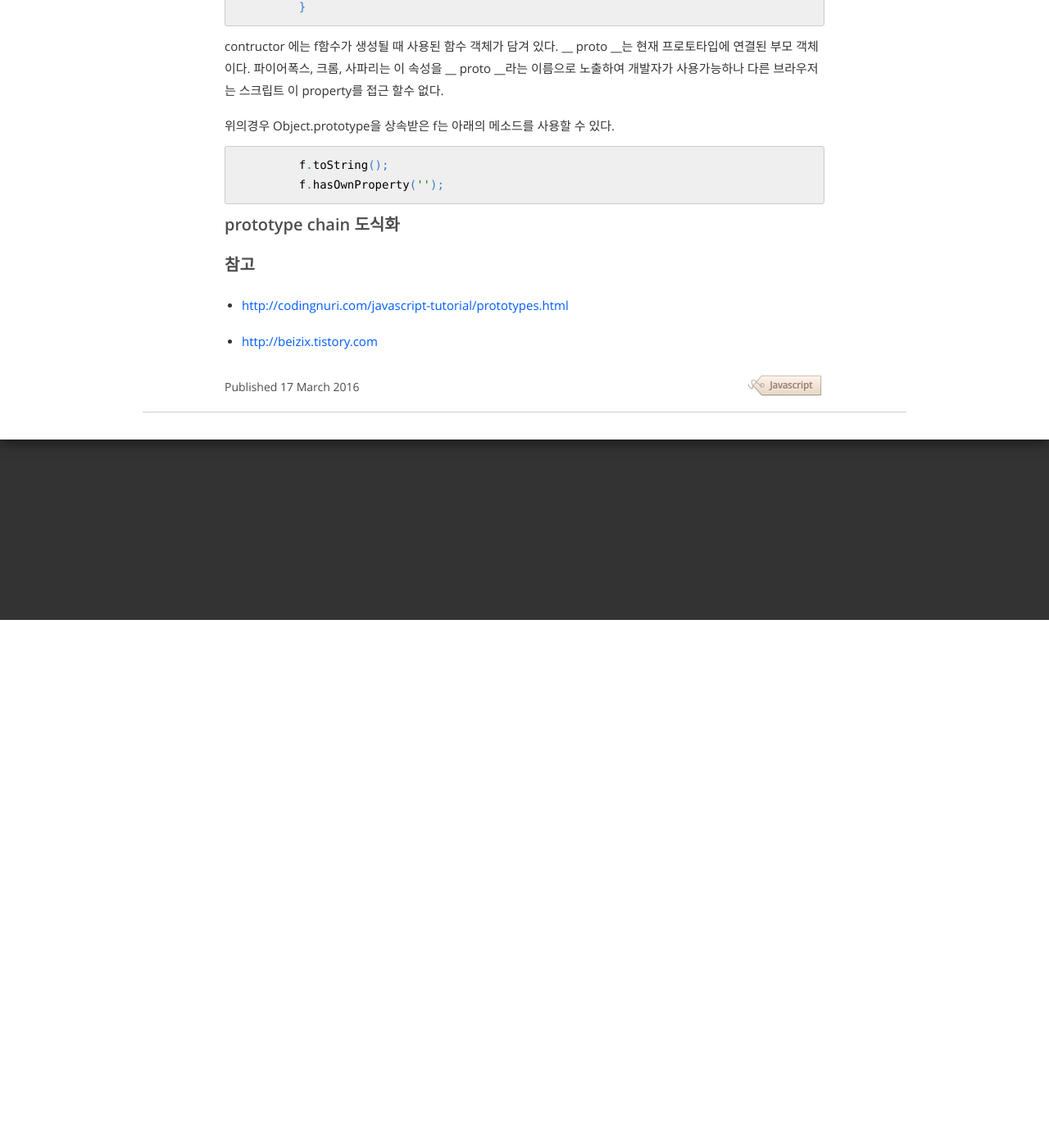
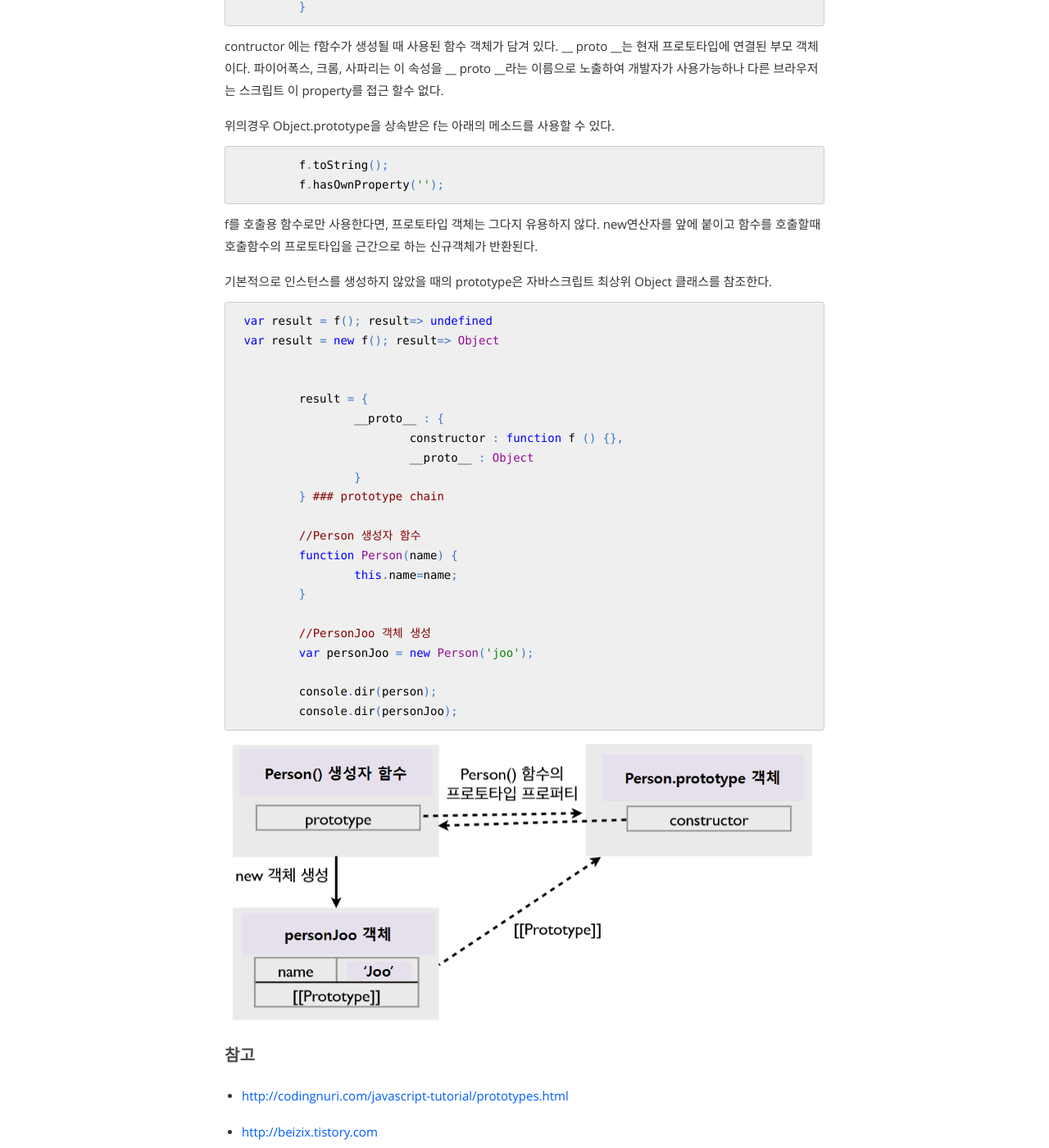
Before and after one commit to tinybread/tinybread.github.com, a Jekyll site: the page built from _posts/2016-3-17-Javascript prototype 프로퍼티_on_Javascript.md, in a window 1280 px wide and 1400 px high, scrolled down 894 px. Shown: the whole window at 82% size. Built offline with Jekyll 4.4.1, drawn with Linux system fonts in a browser that asks for light colours; before the commit the page ends 1650 px from its top, so only the background shows below that.

Commit message:
no message

```diff
--- a/_posts/2016-3-17-Javascript prototype 프로퍼티_on_Javascript.md
+++ b/_posts/2016-3-17-Javascript prototype 프로퍼티_on_Javascript.md
@@ -55,8 +55,34 @@ contructor 에는 f함수가 생성될 때 사용된 함수 객체가 담겨 있
 		f.toString();
 		f.hasOwnProperty('');
 
-### prototype chain 도식화
+f를 호출용 함수로만 사용한다면, 프로토타입 객체는 그다지 유용하지 않다. new연산자를 앞에 붙이고 함수를 호출할때 호출함수의 프로토타입을 근간으로 하는 신규객체가 반환된다.
 
+기본적으로 인스턴스를 생성하지 않았을 때의 prototype은 자바스크립트 최상위 Object 클래스를 참조한다.
+
+	var result = f(); result=> undefined
+	var result = new f(); result=> Object
+
+
+		result = {
+			__proto__ : {
+				constructor : function f () {},
+				__proto__ : Object
+			}
+		}
+### prototype chain
+
+		//Person 생성자 함수
+		function Person(name) {
+			this.name=name;
+		}
+
+		//PersonJoo 객체 생성
+		var personJoo = new Person('joo');
+
+		console.dir(person);
+		console.dir(personJoo);
+
+<img src="/assets/themes/Snail/img/Javascript/Javascript prototype/prototypeChain.png" alt="">
 
 
 
```
Also changed, not shown: assets/themes/Snail/img/Javascript/Javascript prototype/prototypeChain.png (added).
